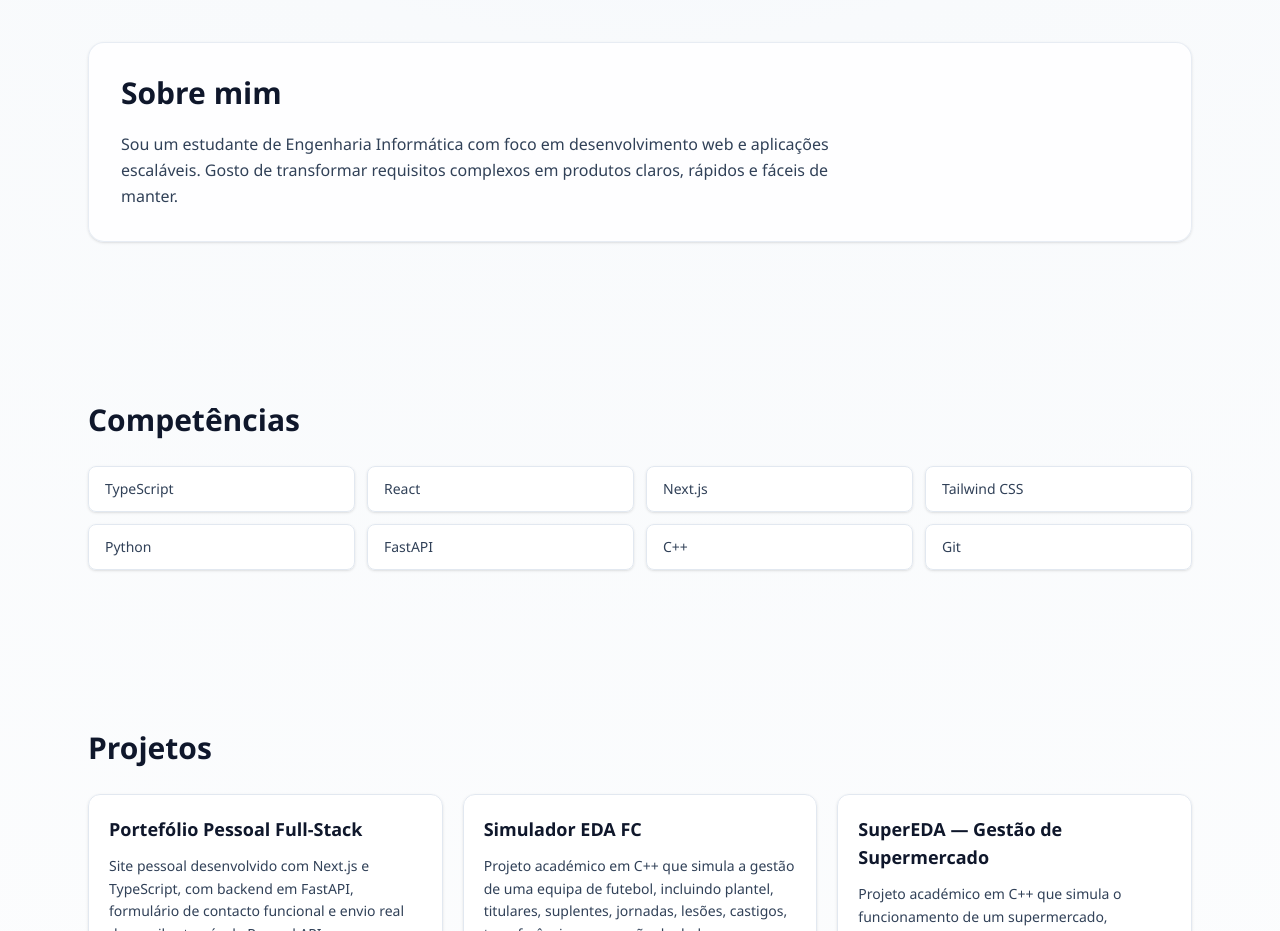
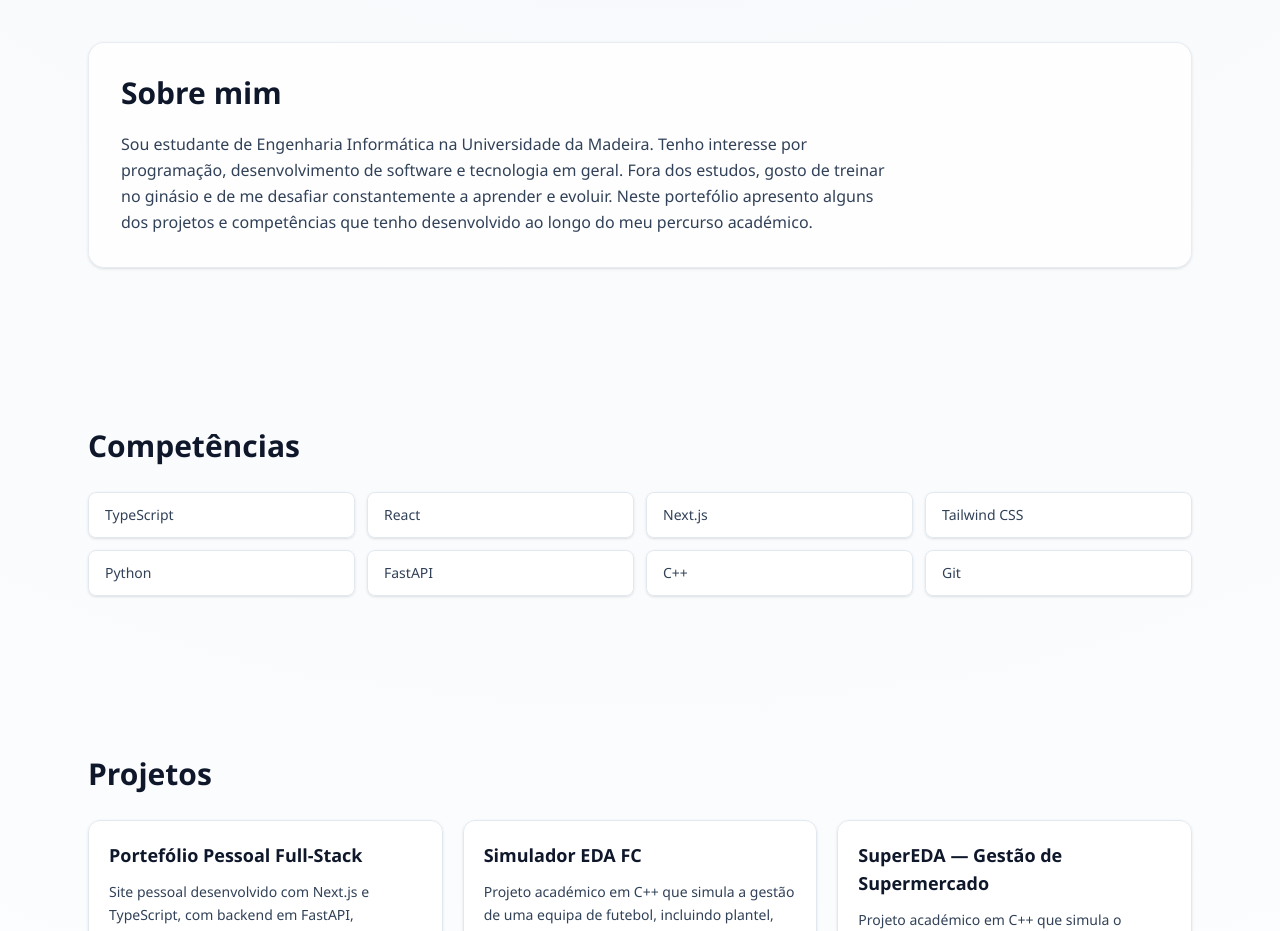
Before and after one commit to luisdiogo15/portfolio-oficial, a Next.js app: page / in a window 1280 px wide. Shown: the part 840-1771 px from the top of the page. Built offline with nearby package versions, Linux system fonts and the light colour scheme; no server answers.

Commit message:
Sobre mim update

```diff
--- a/app/data/siteContent.ts
+++ b/app/data/siteContent.ts
@@ -22,10 +22,10 @@ export const siteContent = {
   ctaSecundario: { label: "Falar comigo", href: "#contacto" },
   },
   sobre: {
-    titulo: "Sobre mim",
-    conteudo:
-      "Sou um estudante de Engenharia Informática com foco em desenvolvimento web e aplicações escaláveis. Gosto de transformar requisitos complexos em produtos claros, rápidos e fáceis de manter.",
-  },
+  titulo: "Sobre mim",
+  conteudo:
+    "Sou estudante de Engenharia Informática na Universidade da Madeira. Tenho interesse por programação, desenvolvimento de software e tecnologia em geral. Fora dos estudos, gosto de treinar no ginásio e de me desafiar constantemente a aprender e evoluir. Neste portefólio apresento alguns dos projetos e competências que tenho desenvolvido ao longo do meu percurso académico.",
+},
     skills: {
       titulo: "Competências",
       lista: [
```
